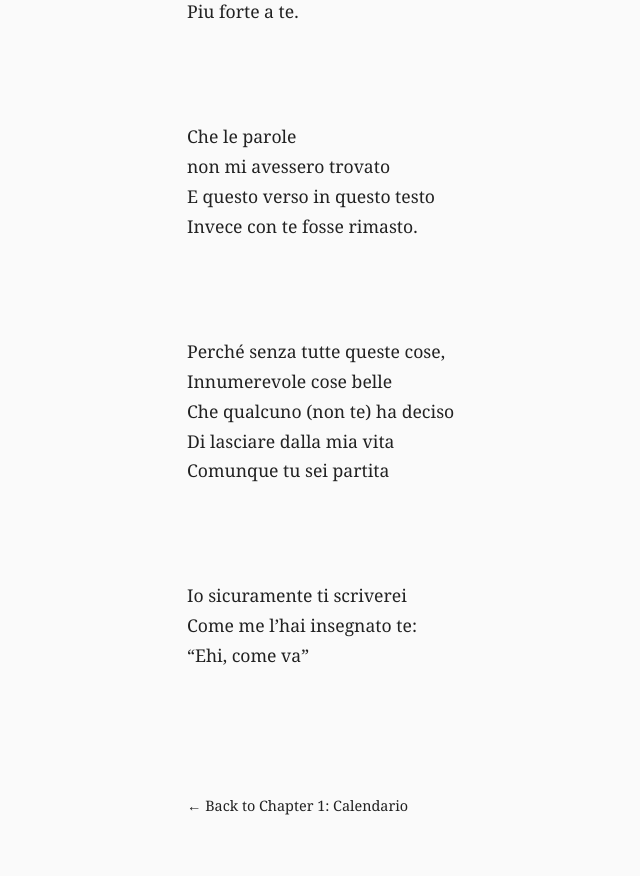
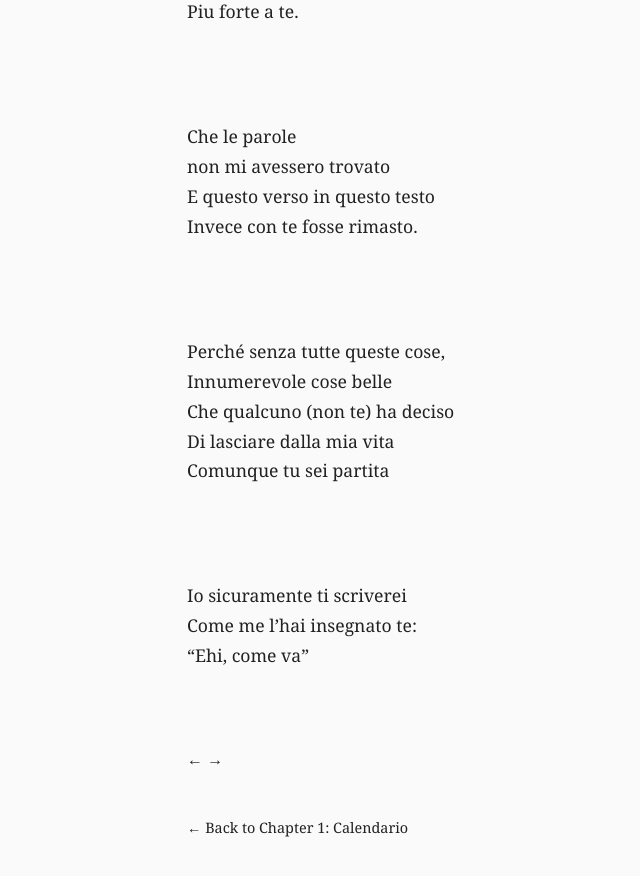
Before and after one commit to thedancingneutrino/thedancingneutrino.github.io, a Jekyll site: the page built from poems/Aprile13.md, in a window 1280 px wide and 900 px high, scrolled down 1178 px. Shown: the top 876 px of the window, without its empty margins (153-793 px from the left). Built offline with Jekyll 4.4.1, drawn with Linux system fonts in a browser that asks for light colours.

Commit message:
Update poem.html

```diff
--- a/_layouts/poem.html
+++ b/_layouts/poem.html
@@ -33,6 +33,34 @@ layout: default
   <div class="poem-text">
     {{ content }}
   </div>
+  {% assign chapter_poems = site.pages
+    | where: "collection", page.collection
+    | sort: "order" %}
+
+  {% for poem in chapter_poems %}
+    {% if poem.url == page.url %}
+      {% assign index = forloop.index0 %}
+    {% endif %}
+  {% endfor %}
+
+  <nav class="poem-nav">
+    {% if index > 0 %}
+      {% assign prev_poem = chapter_poems[index | minus: 1] %}
+      <a class="prev" href="{{ prev_poem.url }}">
+        ← {{ prev_poem.title }}
+      </a>
+    {% endif %}
+
+    {% if index < chapter_poems.size | minus: 1 %}
+      {% assign next_poem = chapter_poems[index | plus: 1] %}
+      <a class="next" href="{{ next_poem.url }}">
+        {{ next_poem.title }} →
+      </a>
+    {% endif %}
+  </nav>
+
+
+
   {% if chapter_page %}
     <p class="back">
       <a href="{{ chapter_page.url }}">
```
